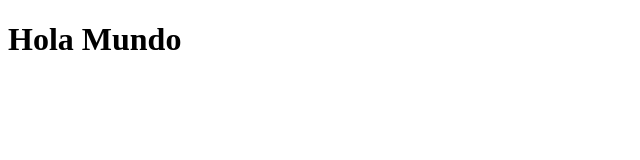
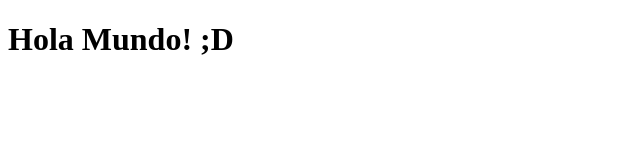
Before and after one commit to Esteban-ayala2020/ejemplo2024, a plain HTML site: page app/index.html in a window 1280 px wide. Shown: the full height of the page, 0-640 px from the left. Drawn offline with Linux system fonts and the light colour scheme.

Commit message:
Tercer commit, agregue texto en index

```diff
--- a/app/index.html
+++ b/app/index.html
@@ -6,6 +6,6 @@
     <title>Primer despliegue</title>
 </head>
 <body>
-    <h1>Hola Mundo</h1>
+    <h1>Hola Mundo! ;D  </h1>
 </body>
 </html>
```
